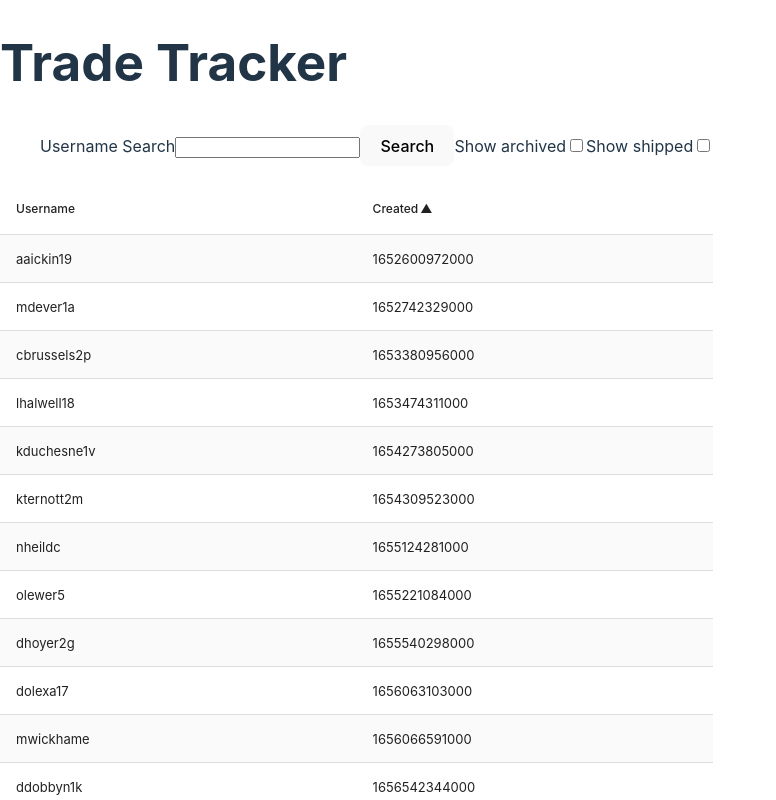
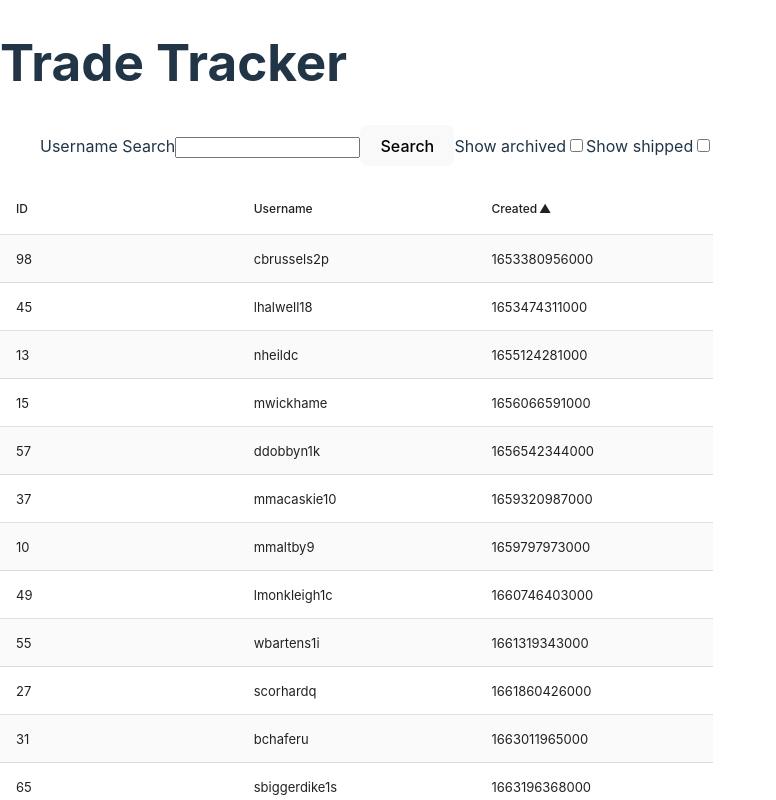
Before and after one commit to danodea/trade-tracker, a React (Vite) app: page / in a window 1280 px wide. Shown: the top 800 px of the page, without its empty margins (0-776 px from the left). Built offline with nearby package versions, Linux system fonts and the light colour scheme.

Commit message:
fix display logic

```diff
--- a/src/components/TradeList.tsx
+++ b/src/components/TradeList.tsx
@@ -22,7 +22,8 @@ export function TradeList(props: TradeListProps) {
     {
       name: "ID",
       selector: (row) => row.id,
-      omit: true,
+      // omit: true,
+      sortable: true,
     },
     {
       name: "Username",
@@ -42,8 +43,8 @@ export function TradeList(props: TradeListProps) {
       data={data.filter((trade) => {
         return (
           (!searchString.length || trade.username.includes(searchString)) &&
-          (!showArchived || trade.date.archived) &&
-          (!showShipped || trade.date.shipped)
+          (!trade.date.archived || showArchived) &&
+          (!trade.date.shipped || showShipped)
         );
       })}
       striped
```
